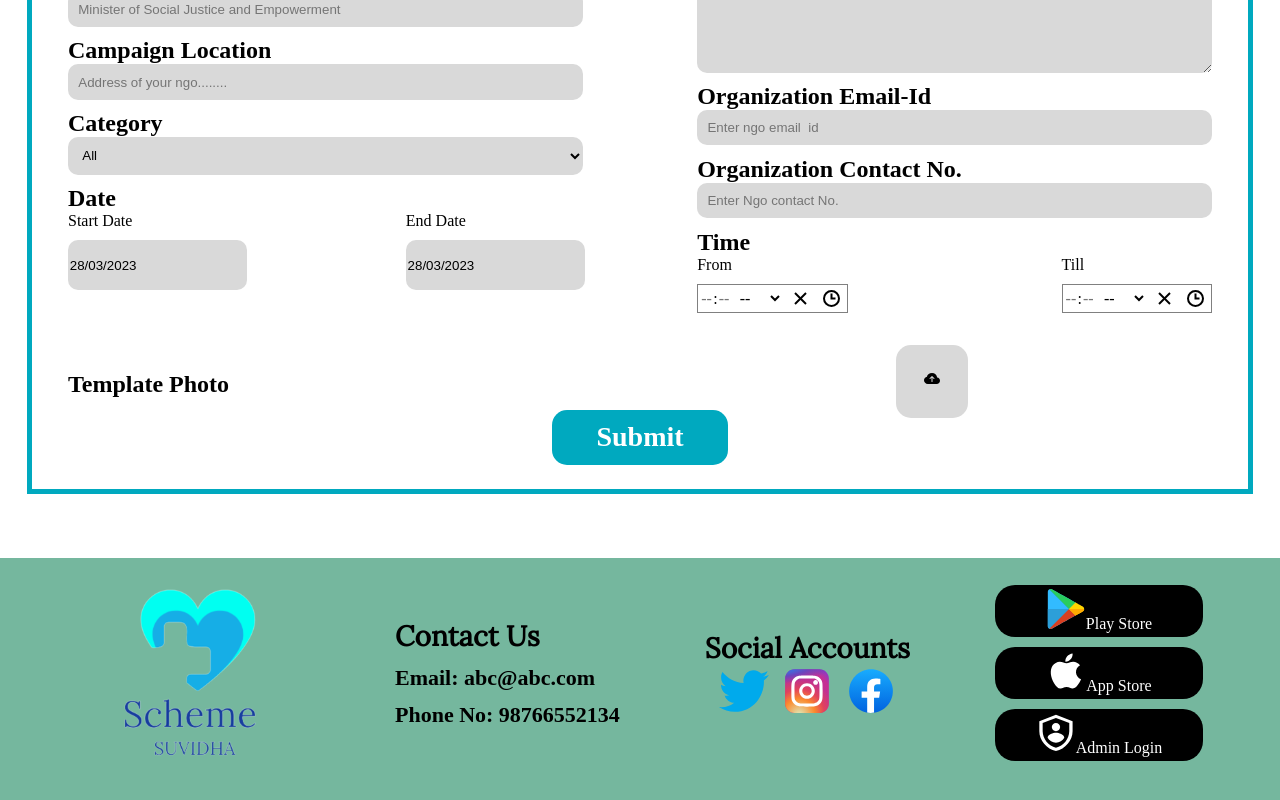
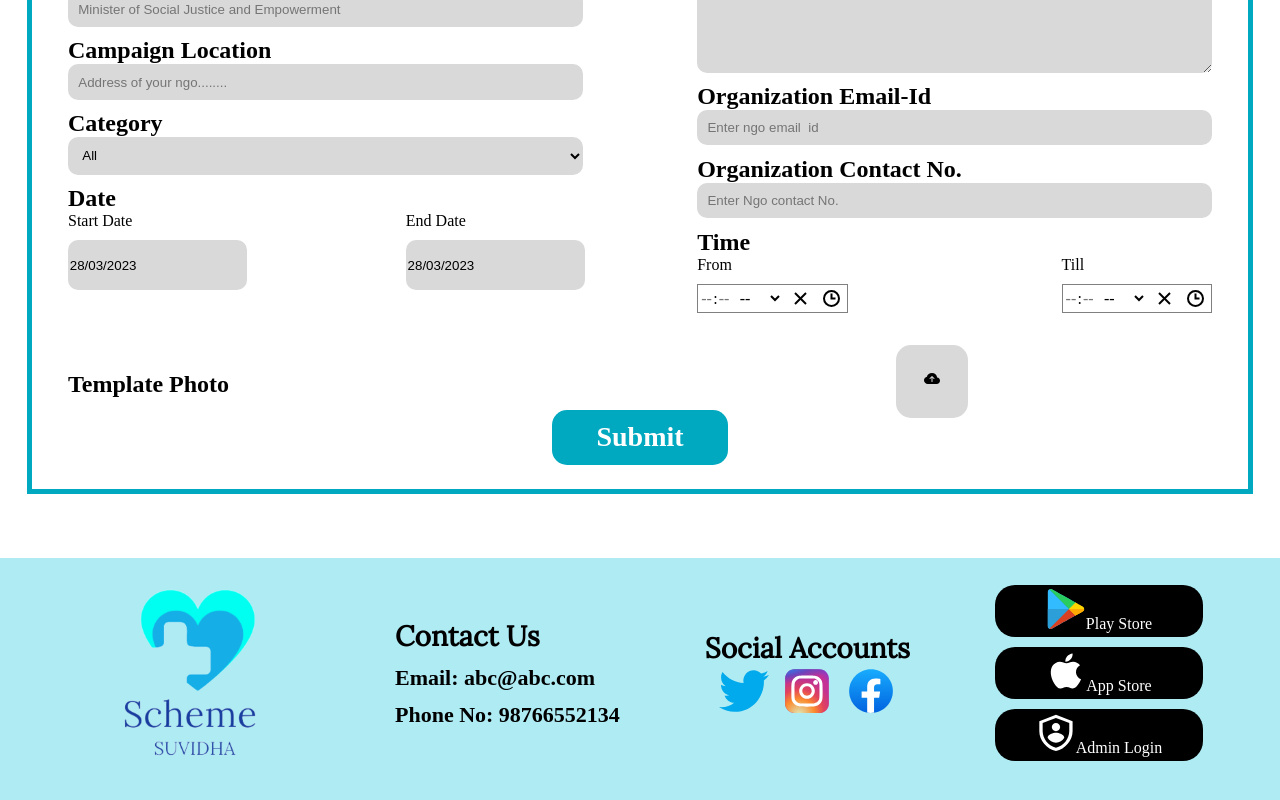
Before and after one commit to Nivedita-09/scheme-suvidha-landing-page, a Next.js app: page /Register_Camps in a window 1280 px wide. Shown: the part 296-1096 px from the top of the page. Built offline with nearby package versions, Linux system fonts and the light colour scheme; a web font is replaced by a local one.

Commit message:
Footer color changed

```diff
--- a/components/camps/addCamps/AddCamps.js
+++ b/components/camps/addCamps/AddCamps.js
@@ -45,7 +45,7 @@ export default function AddCamps() {
   } = useForm();
 
   function pick_campTemplate(event) {
-    setCampTemplate(Event.target.files[0]);
+    setCampTemplate(event.target.files[0]);
   }
 
   const submit = async () => {
--- a/components/footer/Footer.module.scss
+++ b/components/footer/Footer.module.scss
@@ -5,7 +5,7 @@
   width: 100%;
   height: 300px;
   margin-top: 5%;
-  background-color: rgba(117, 183, 158, 1);
+  background-color: $secondary-color;
 }
 .Footer_Sec_1 {
   display: flex;
```
